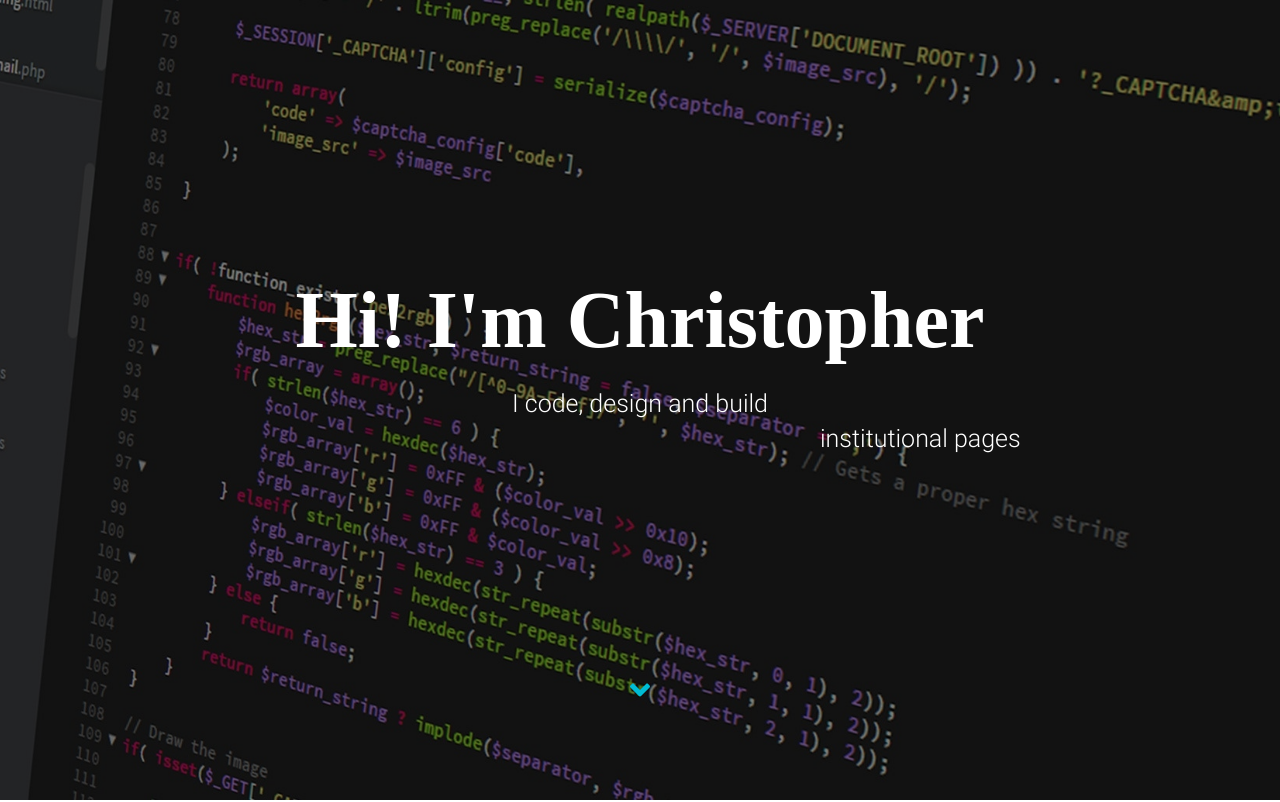
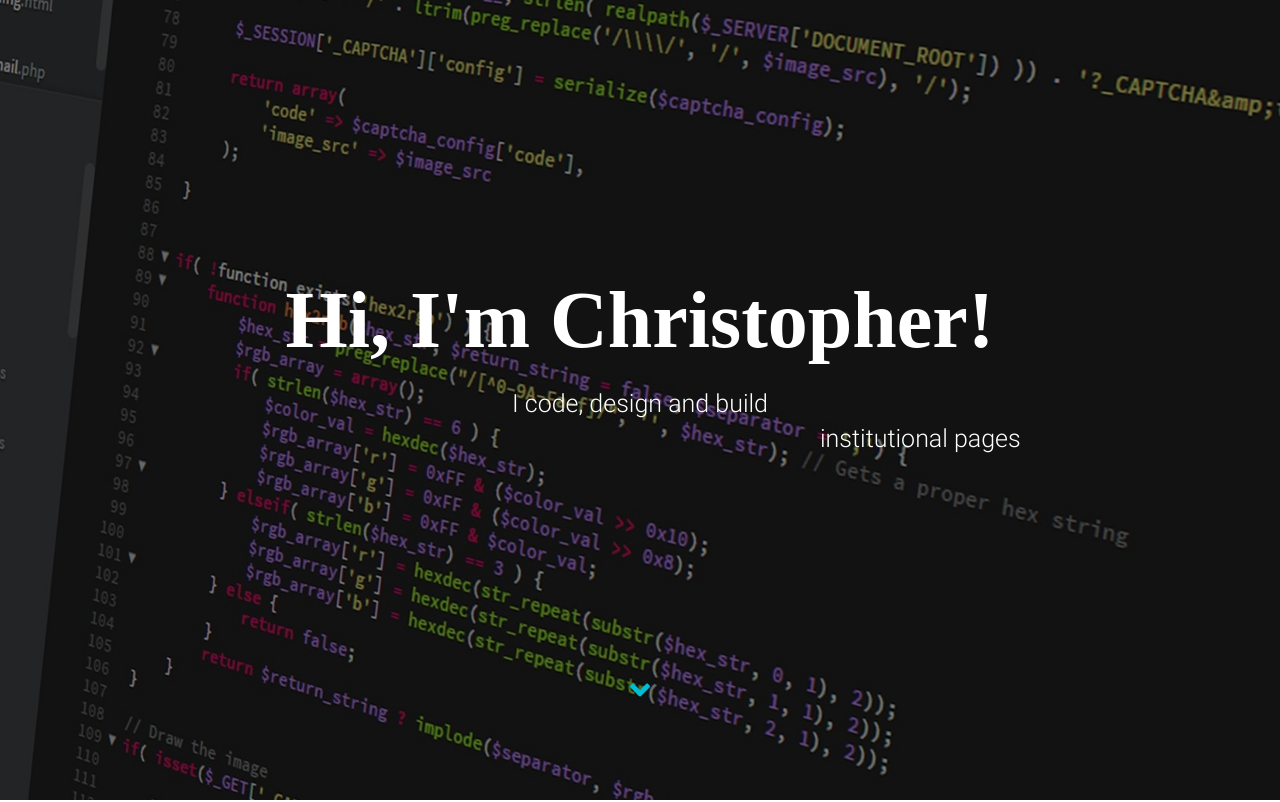
Before and after one commit to ChristoPy/christopy.github.io, a plain HTML site: page index.html in a window 1280 px wide. Shown: the top 802 px of the page. Drawn offline with Linux system fonts and the light colour scheme; a web font is replaced by a local one.

Commit message:
[UPDATE] MainTitle text.

```diff
--- a/index.html
+++ b/index.html
@@ -32,7 +32,7 @@
 					<div class="Fixed MainTitleArea">
 						<div class="row">
 							<div class="col-md-12 text-center">
-								<h1 class="WhiteText MainTitle title">Hi! I'm Christopher</h1>
+								<h1 class="WhiteText MainTitle title">Hi, I'm Christopher!</h1>
 								<h3 class="WhiteText">I code, design and build<br>
 									<div id="Slider">
 										<ul>
```
